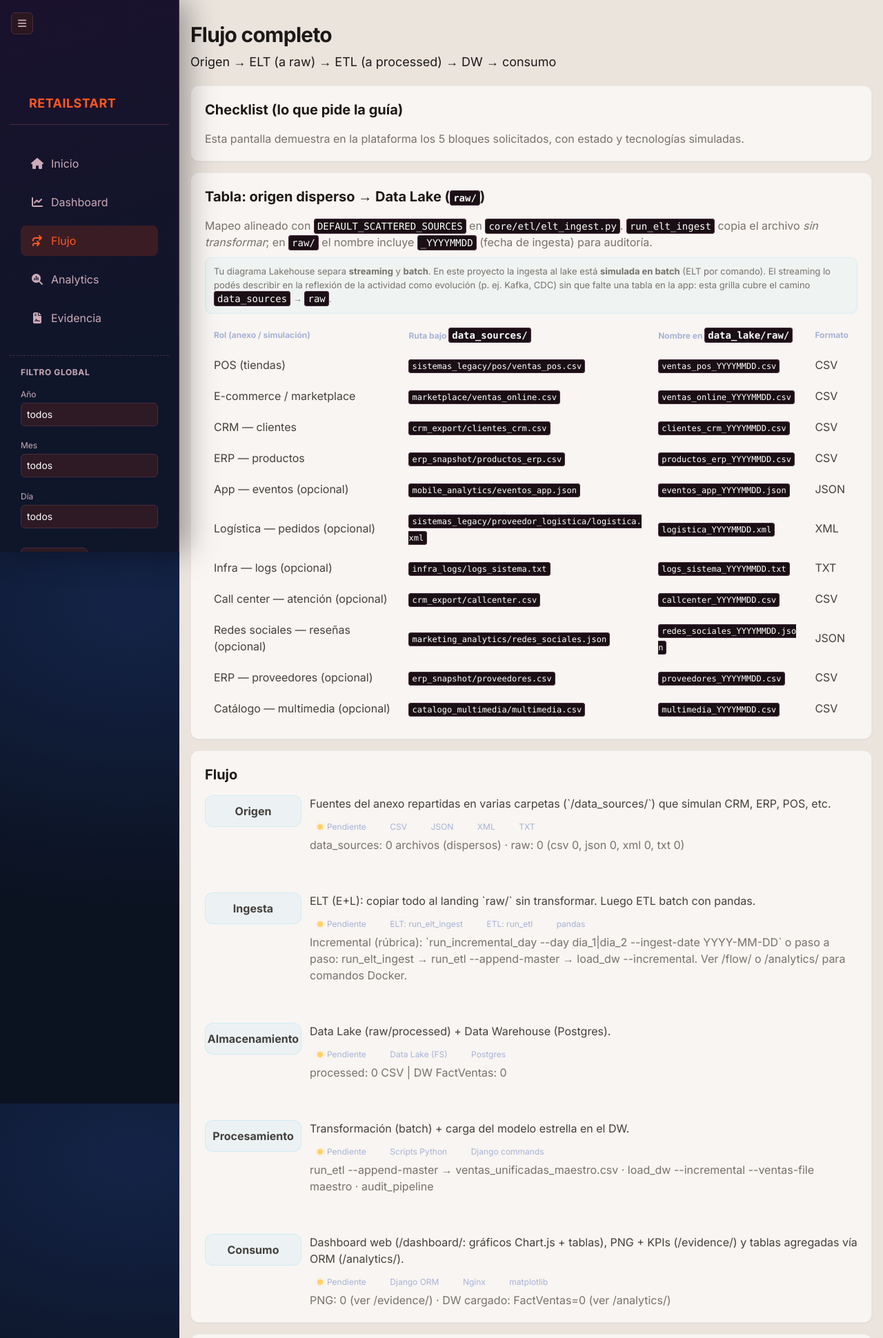
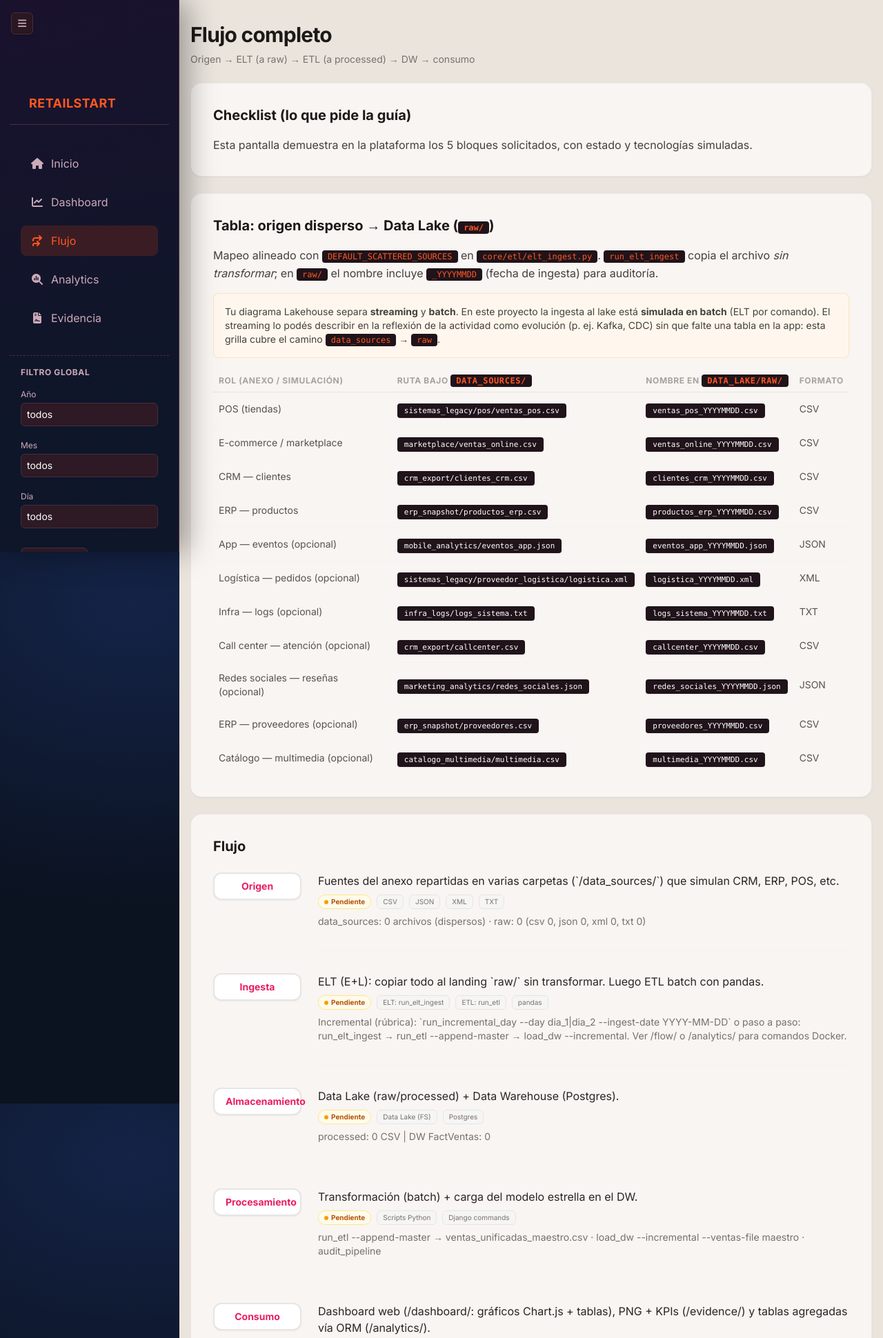
Before and after one commit to Tornadusk/RetailStart, a Django app: page /flow/ in a window 1280 px wide. Shown: the top 1940 px of the page at 69% size. Run offline with Django 5.2, Linux system fonts and the light colour scheme; data that the repository does not hold is empty; some libraries are stand-ins or nearby versions.

Commit message:
cambios en css

```diff
--- a/backend/templates/core/flow.html
+++ b/backend/templates/core/flow.html
@@ -14,48 +14,48 @@
     <main class="container">
       <header class="header">
         <h1 class="title font-bold tracking-tight text-3xl text-stone-900 mb-2">Flujo completo</h1>
-        <p class="subtitle text-lg text-stone-900 mb-4">
-          Origen → ELT (a raw) → ETL (a processed) → DW → consumo
+        <p class="text-sm text-stone-500 font-medium mb-6">
+          Origen &rarr; ELT (a raw) &rarr; ETL (a processed) &rarr; DW &rarr; consumo
         </p>
         {% include "core/includes/site_quick_nav.html" %}
       </header>
 
-      <section class="card bg-bone-light border border-stone-300/40 rounded-xl shadow-sm p-5">
+      <section class="bg-bone-light border border-stone-300/40 rounded-2xl shadow-sm p-8 mb-6">
         <h2 class="text-xl font-bold text-stone-900 mb-4">Checklist (lo que pide la guía)</h2>
-        <p class="muted text-stone-500">
+        <p class="text-stone-700 leading-relaxed">
           Esta pantalla demuestra en la plataforma los 5 bloques solicitados, con estado y tecnologías simuladas.
         </p>
       </section>
 
-      <section class="card bg-bone-light border border-stone-300/40 rounded-xl shadow-sm p-5 cardStack">
-        <h2 class="text-xl font-bold text-stone-900 mb-4">Tabla: origen disperso → Data Lake (<code class="bg-mars-bg border border-mars-border text-mars-textMain font-mono rounded px-1 py-0.5 text-sm">raw/</code>)</h2>
-        <p class="muted text-stone-500">
-          Mapeo alineado con <code class="bg-mars-bg border border-mars-border text-mars-textMain font-mono rounded px-1 py-0.5 text-sm">DEFAULT_SCATTERED_SOURCES</code> en <code class="bg-mars-bg border border-mars-border text-mars-textMain font-mono rounded px-1 py-0.5 text-sm">core/etl/elt_ingest.py</code>.
-          <code class="bg-mars-bg border border-mars-border text-mars-textMain font-mono rounded px-1 py-0.5 text-sm">run_elt_ingest</code> copia el archivo <em>sin transformar</em>; en <code class="bg-mars-bg border border-mars-border text-mars-textMain font-mono rounded px-1 py-0.5 text-sm">raw/</code> el nombre incluye
-          <code class="bg-mars-bg border border-mars-border text-mars-textMain font-mono rounded px-1 py-0.5 text-sm">_YYYYMMDD</code> (fecha de ingesta) para auditoría.
+      <section class="bg-bone-light border border-stone-300/40 rounded-2xl shadow-sm p-8 mb-6">
+        <h2 class="text-xl font-bold text-stone-900 mb-4">Tabla: origen disperso &rarr; Data Lake (<code class="bg-mars-sidebar text-mars-accent font-mono text-xs px-2 py-0.5 rounded shadow-sm">raw/</code>)</h2>
+        <p class="text-stone-700 leading-relaxed mb-4">
+          Mapeo alineado con <code class="bg-mars-sidebar text-mars-accent font-mono text-xs px-2 py-0.5 rounded shadow-sm">DEFAULT_SCATTERED_SOURCES</code> en <code class="bg-mars-sidebar text-mars-accent font-mono text-xs px-2 py-0.5 rounded shadow-sm">core/etl/elt_ingest.py</code>.
+          <code class="bg-mars-sidebar text-mars-accent font-mono text-xs px-2 py-0.5 rounded shadow-sm">run_elt_ingest</code> copia el archivo <em>sin transformar</em>; en <code class="bg-mars-sidebar text-mars-accent font-mono text-xs px-2 py-0.5 rounded shadow-sm">raw/</code> el nombre incluye
+          <code class="bg-mars-sidebar text-mars-accent font-mono text-xs px-2 py-0.5 rounded shadow-sm">_YYYYMMDD</code> (fecha de ingesta) para auditoría.
         </p>
-        <p class="muted text-stone-500 flowLakehouseNote">
+        <div class="bg-orange-50 border border-orange-200/60 rounded-lg p-4 text-sm text-stone-700 mb-6">
           Tu diagrama Lakehouse separa <strong>streaming</strong> y <strong>batch</strong>. En este proyecto la ingesta al lake está
           <strong>simulada en batch</strong> (ELT por comando). El streaming lo podés describir en la reflexión de la actividad como evolución
-          (p. ej. Kafka, CDC) sin que falte una tabla en la app: esta grilla cubre el camino <code class="bg-mars-bg border border-mars-border text-mars-textMain font-mono rounded px-1 py-0.5 text-sm">data_sources</code> → <code class="bg-mars-bg border border-mars-border text-mars-textMain font-mono rounded px-1 py-0.5 text-sm">raw</code>.
-        </p>
-        <div class="tableWrap lakeRouteTableWrap">
-          <table class="table">
+          (p. ej. Kafka, CDC) sin que falte una tabla en la app: esta grilla cubre el camino <code class="bg-mars-sidebar text-mars-accent font-mono text-xs px-2 py-0.5 rounded shadow-sm">data_sources</code> &rarr; <code class="bg-mars-sidebar text-mars-accent font-mono text-xs px-2 py-0.5 rounded shadow-sm">raw</code>.
+        </div>
+        <div class="overflow-x-auto">
+          <table class="w-full text-left border-collapse">
             <thead>
               <tr>
-                <th>Rol (anexo / simulación)</th>
-                <th>Ruta bajo <code class="bg-mars-bg border border-mars-border text-mars-textMain font-mono rounded px-1 py-0.5 text-sm">data_sources/</code></th>
-                <th>Nombre en <code class="bg-mars-bg border border-mars-border text-mars-textMain font-mono rounded px-1 py-0.5 text-sm">data_lake/raw/</code></th>
-                <th>Formato</th>
+                <th class="text-xs font-bold uppercase tracking-wider text-stone-400 border-b border-stone-200 pb-2 px-2">Rol (anexo / simulación)</th>
+                <th class="text-xs font-bold uppercase tracking-wider text-stone-400 border-b border-stone-200 pb-2 px-2">Ruta bajo <code class="bg-mars-sidebar text-mars-accent font-mono text-xs px-2 py-0.5 rounded shadow-sm">data_sources/</code></th>
+                <th class="text-xs font-bold uppercase tracking-wider text-stone-400 border-b border-stone-200 pb-2 px-2">Nombre en <code class="bg-mars-sidebar text-mars-accent font-mono text-xs px-2 py-0.5 rounded shadow-sm">data_lake/raw/</code></th>
+                <th class="text-xs font-bold uppercase tracking-wider text-stone-400 border-b border-stone-200 pb-2 px-2">Formato</th>
               </tr>
             </thead>
             <tbody>
               {% for row in lake_route_rows %}
-                <tr>
-                  <td>{{ row.rol }}</td>
-                  <td><code class="bg-mars-bg border border-mars-border text-mars-textMain font-mono rounded px-1 py-0.5 text-sm">{{ row.sources_path }}</code></td>
-                  <td><code class="bg-mars-bg border border-mars-border text-mars-textMain font-mono rounded px-1 py-0.5 text-sm">{{ row.raw_landing }}</code></td>
-                  <td>{{ row.formato }}</td>
+                <tr class="border-b border-stone-100 last:border-0 hover:bg-stone-50/50 transition-colors">
+                  <td class="py-3 px-2 text-sm text-stone-600">{{ row.rol }}</td>
+                  <td class="py-3 px-2"><code class="bg-mars-sidebar text-white font-mono text-[11px] px-2.5 py-1 rounded shadow-sm">{{ row.sources_path }}</code></td>
+                  <td class="py-3 px-2"><code class="bg-mars-sidebar text-white font-mono text-[11px] px-2.5 py-1 rounded shadow-sm">{{ row.raw_landing }}</code></td>
+                  <td class="py-3 px-2 text-sm text-stone-600">{{ row.formato }}</td>
                 </tr>
               {% endfor %}
             </tbody>
@@ -63,39 +63,45 @@
         </div>
       </section>
 
-      <section class="card bg-bone-light border border-stone-300/40 rounded-xl shadow-sm p-5 cardStack">
-        <h2 class="text-xl font-bold text-stone-900 mb-4">Flujo</h2>
-        <div class="flow">
+      <section class="bg-bone-light border border-stone-300/40 rounded-2xl shadow-sm p-8 mb-6">
+        <h2 class="text-xl font-bold text-stone-900 mb-6">Flujo</h2>
+        <div class="flex flex-col space-y-8">
           {% for s in steps %}
-            <div class="flowRow">
-              <div class="flowStep">{{ s.name }}</div>
-              <div>
-                <p class="flowDesc">{{ s.desc }}</p>
-                <div>
+            <div class="flex flex-col md:flex-row gap-6 items-start">
+              <div class="bg-white border-2 border-stone-200 rounded-xl px-4 py-2 text-sm font-bold text-mars-secondary shadow-sm text-center w-32 shrink-0">
+                {{ s.name }}
+              </div>
+              <div class="flex-1 flex flex-col space-y-2">
+                <p class="text-stone-800 font-medium">{{ s.desc }}</p>
+                <div class="flex flex-wrap items-center gap-2">
                   {% if s.status_ok %}
-                    <span class="pill"><span class="okDot"></span>OK</span>
+                    <span class="text-emerald-700 bg-emerald-50 border border-emerald-200 text-[10px] font-bold px-2 py-0.5 rounded-full flex items-center gap-1">
+                      <span class="w-1.5 h-1.5 rounded-full bg-emerald-500"></span>OK
+                    </span>
                   {% else %}
-                    <span class="pill"><span class="warnDot"></span>Pendiente</span>
+                    <span class="text-amber-700 bg-amber-50 border border-amber-200 text-[10px] font-bold px-2 py-0.5 rounded-full flex items-center gap-1">
+                      <span class="w-1.5 h-1.5 rounded-full bg-amber-500"></span>Pendiente
+                    </span>
                   {% endif %}
                   {% for t in s.tech %}
-                    <span class="pill">{{ t }}</span>
+                    <span class="text-stone-500 bg-stone-100 border border-stone-200 text-[10px] font-medium px-2 py-0.5 rounded-md">{{ t }}</span>
                   {% endfor %}
                 </div>
-                <p class="muted text-stone-500 flowDetailsMuted">{{ s.details }}</p>
+                <p class="text-stone-500 text-sm mt-1">{{ s.details }}</p>
               </div>
             </div>
             {% if not forloop.last %}
-              <div class="divider"></div>
+              <div class="border-b border-stone-100 ml-36"></div>
             {% endif %}
           {% endfor %}
         </div>
       </section>
 
-      <section class="card bg-bone-light border border-stone-300/40 rounded-xl shadow-sm p-5 cardStack">
-        <h2 class="text-xl font-bold text-stone-900 mb-4">Pipeline y cargas incrementales (Día 1 → Día 2)</h2>
-        <p class="muted text-stone-500">
-          Evidencia obligatoria de la rúbrica: cada día agrega archivos en <code class="bg-mars-bg border border-mars-border text-mars-textMain font-mono rounded px-1 py-0.5 text-sm">raw/</code>,
-          filas en el maestro <code class="bg-mars-bg border border-mars-border text-mars-textMain font-mono rounded px-1 py-0.5 text-sm">processed/</code> y hechos en <code class="bg-mars-bg border border-mars-border text-mars-textMain font-mono rounded px-1 py-0.5 text-sm">FactVentas</code> sin borrar el histórico.
+      <section class="bg-bone-light border border-stone-300/40 rounded-2xl shadow-sm p-8 mb-6">
+        <h2 class="text-xl font-bold text-stone-900 mb-4">Pipeline y cargas incrementales (Día 1 &rarr; Día 2)</h2>
+        <p class="text-stone-700 leading-relaxed mb-6">
+          Evidencia obligatoria de la rúbrica: cada día agrega archivos en <code class="bg-mars-sidebar text-mars-accent font-mono text-xs px-2 py-0.5 rounded shadow-sm">raw/</code>,
+          filas en el maestro <code class="bg-mars-sidebar text-mars-accent font-mono text-xs px-2 py-0.5 rounded shadow-sm">processed/</code> y hechos en <code class="bg-mars-sidebar text-mars-accent font-mono text-xs px-2 py-0.5 rounded shadow-sm">FactVentas</code> sin borrar el histórico.
         </p>
         {% include "core/includes/pipeline_docker_commands.html" %}
       </section>
```
